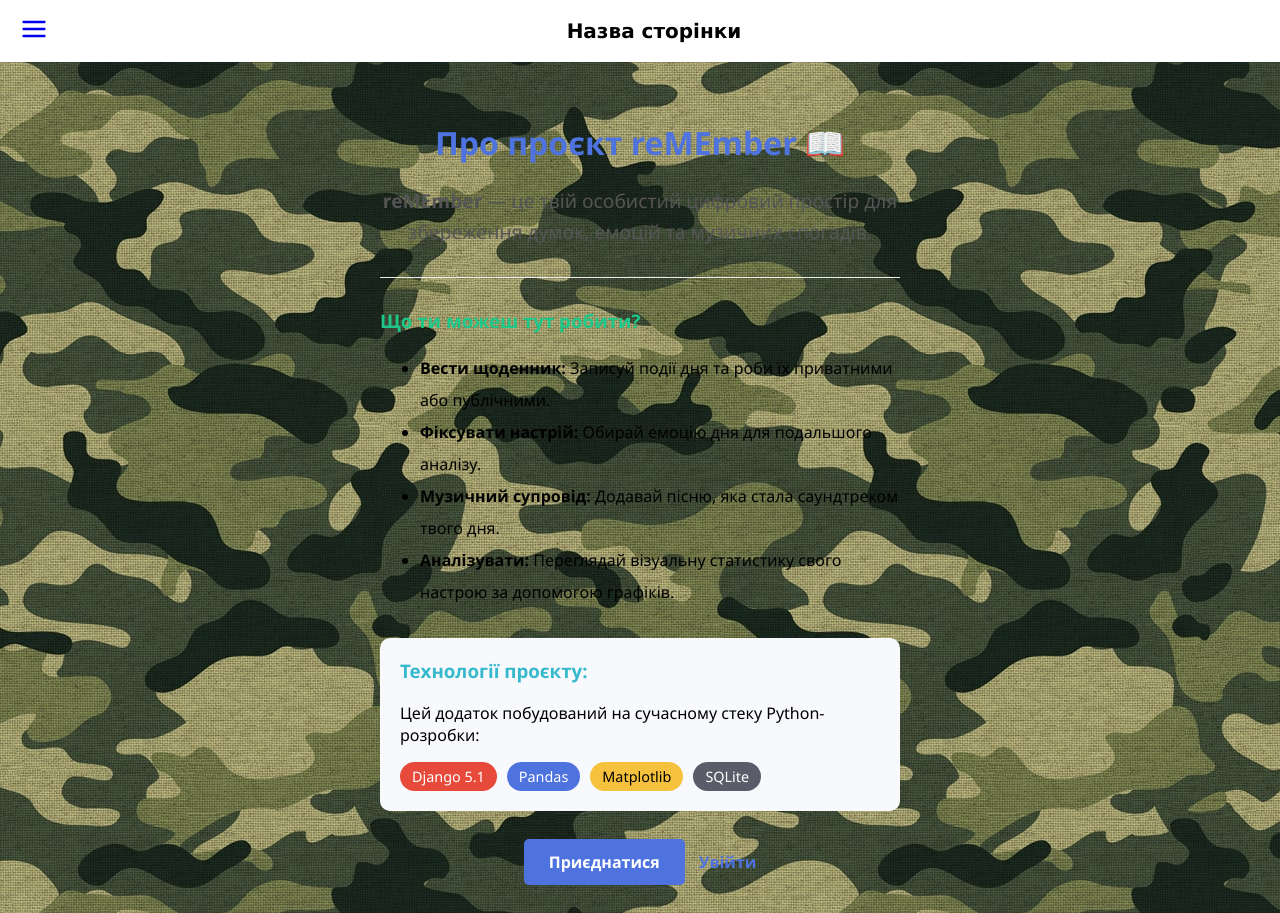
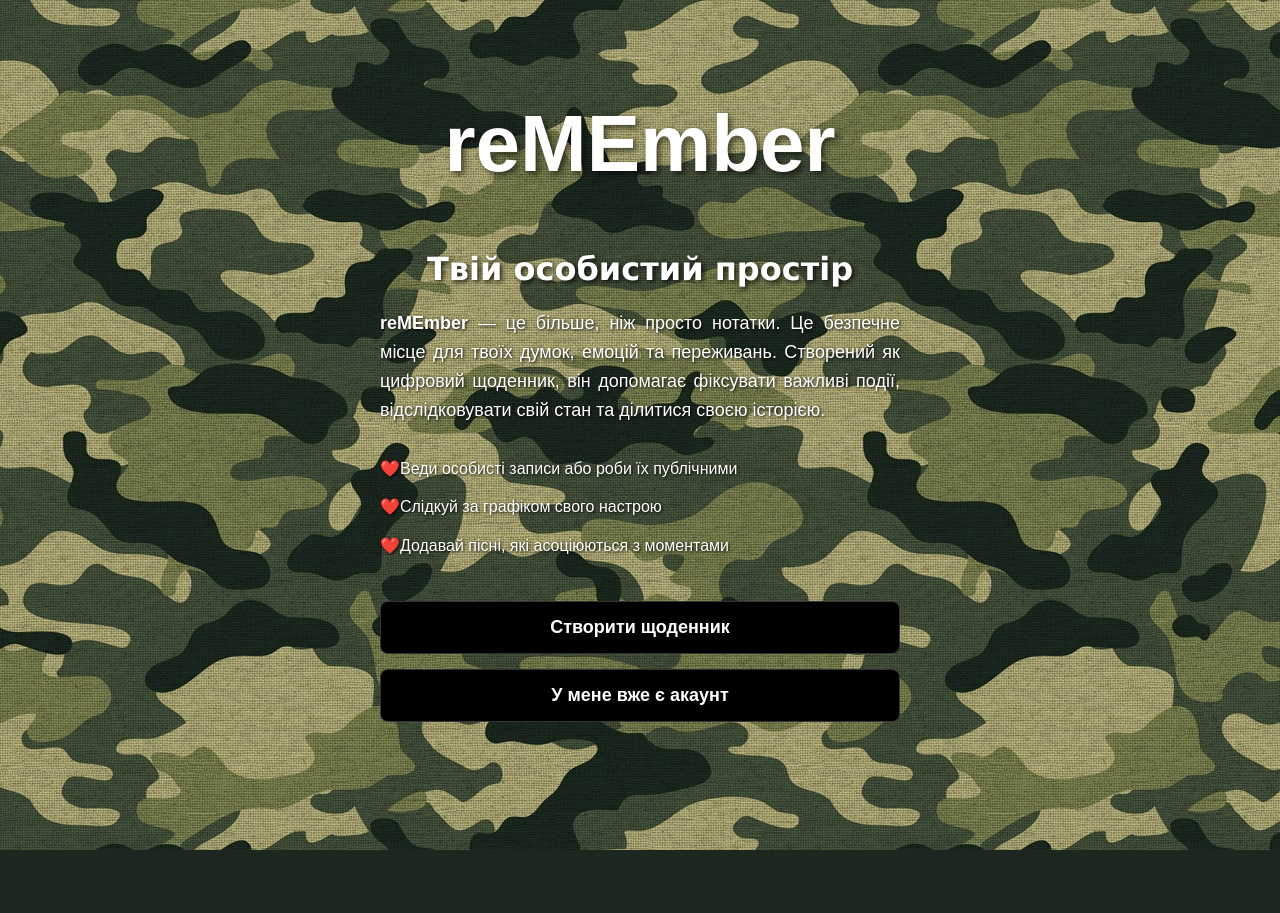
Before and after one commit to MartaMartsiiash/reMEmber, a Django app: page / in a window 1280 px wide. After the commit the page ends 850 px from the top, so only its background shows below. Run offline with Django 5.2, Linux system fonts and the light colour scheme.

Commit message:
Final version

```diff
--- a/reMEmber/diary/forms.py
+++ b/reMEmber/diary/forms.py
@@ -11,6 +11,7 @@ class NoteForm(forms.ModelForm):
     """
     Form for creating and editing notes.
     """
+
     song_title = forms.CharField(label="Назва пісні", max_length=150, required=False)
     song_artist = forms.CharField(label="Виконавець", max_length=150, required=False)
     song_url = forms.URLField(label="Посилання на пісню", required=False)
@@ -25,6 +26,7 @@ class NoteForm(forms.ModelForm):
         """
         Metadata for NoteForm.
         """
+
         model = Note
         fields = ('text', 'mood', 'is_public')
         widgets = {
--- a/reMEmber/diary/models.py
+++ b/reMEmber/diary/models.py
@@ -41,6 +41,7 @@ class Quote(models.Model):
     """
     Represents a short quote.
     """
+
     text = models.TextField()
 
     def __str__(self):
--- a/reMEmber/diary/urls.py
+++ b/reMEmber/diary/urls.py
@@ -18,4 +18,5 @@ urlpatterns = [
     path('statistics/', views.statistics, name='statistics'),
     path('songs/', views.songs_list, name='songs'),
     path('menu/', views.menu, name='menu'),
+    path('note/<int:pk>/like/', views.like_note, name='like_note'),
 ]
--- a/reMEmber/diary/views.py
+++ b/reMEmber/diary/views.py
@@ -11,6 +11,7 @@ from .models import Note, Quote, Song
 from .forms import NoteForm
 import pandas as pd
 import matplotlib.pyplot as plt
+from matplotlib.ticker import MaxNLocator
 import io
 import base64
 
@@ -19,8 +20,6 @@ def main(request):
     """
     Render the main page of the diary application.
     """
-    if request.user.is_authenticated:
-        return redirect('notes_feed')
     return render(request, 'diary/main.html')
 
 @login_required
@@ -104,15 +103,18 @@ def statistics(request):
     plt.switch_backend('Agg')
     plt.figure(figsize=(10, 5))
     df['mood'].value_counts().plot(kind='bar', color=['#4e73df', '#1cc88a', '#36b9cc', '#f6c23e', '#e74a3b'])
-    plt.title('Мій настрій за весь час')
-    plt.ylabel('Кількість днів')
+    plt.title('Мій настрій за весь час', fontsize=16)
+    plt.ylabel('Кількість днів', fontsize=12)
+    plt.xlabel('Тип настрою', fontsize=12)
     plt.xticks(rotation=45)
+    plt.gca().yaxis.set_major_locator(MaxNLocator(integer=True))
     plt.tight_layout()
     buffer = io.BytesIO()
     plt.savefig(buffer, format='png')
     buffer.seek(0)
     graph = base64.b64encode(buffer.read()).decode('utf-8')
     buffer.close()
+    plt.close()
     return render(request, 'diary/statistics.html', {
         'mood_counts': mood_counts,
         'graph': graph
@@ -123,7 +125,7 @@ def notes_feed(request):
     """
     Display paginated feed of public notes.
     """
-    notes_list = Note.objects.filter(is_public=True).order_by('-created_at')
+    notes_list = Note.objects.filter(is_public=True).prefetch_related('likes').order_by('-created_at')
     paginator = Paginator(notes_list, 10)
     page_obj = paginator.get_page(request.GET.get('page'))
     return render(request, 'diary/notes.html', {'page_obj': page_obj})
@@ -145,5 +147,17 @@ def note_detail(request, pk):
     """
     note_item = get_object_or_404(Note, pk=pk)
     if not note_item.is_public and note_item.author != request.user:
-        return redirect('notes_feed')
+        return redirect('notes')
     return render(request, 'diary/note.html', {'note': note_item})
+
+@login_required
+def like_note(request, pk):
+    """
+    Toggle like status for a note.
+    """
+    note = get_object_or_404(Note, pk=pk)
+    if note.likes.filter(id=request.user.id).exists():
+        note.likes.remove(request.user)
+    else:
+        note.likes.add(request.user)
+    return redirect(request.META.get('HTTP_REFERER', 'notes'))
--- a/reMEmber/templates/diary/main.html
+++ b/reMEmber/templates/diary/main.html
@@ -1,43 +1,40 @@
-{% extends 'base_app.html' %}
+{% load static %}
+<!DOCTYPE html>
+<html lang="uk">
+<head>
+    <meta charset="UTF-8">
+    <meta name="viewport" content="width=device-width, initial-scale=1.0">
+    <title>reMEmber — Збережи свої спогади</title>
+    <link rel="stylesheet" href="{% static 'styles/styles.css' %}">
+</head>
+<body class="app-body" style="justify-content: center; padding-bottom: 50px;">
 
-{% block content %}
-<div class="about-container" style="max-width: 800px; margin: 0 auto; padding: 20px; font-family: 'Segoe UI', Tahoma, Geneva, Verdana, sans-serif;">
-    <h1 style="color: #4e73df; text-align: center;">Про проєкт reMEmber 📖</h1>
+    <div class="logo">reMEmber</div>
 
-    <p style="font-size: 1.2rem; line-height: 1.6; text-align: center; color: #555;">
-        <strong>reMEmber</strong> — це твій особистий цифровий простір для збереження думок, емоцій та музичних спогадів.
-    </p>
+    <div class="block" style="max-width: 600px;">
+        <div style="padding: 20px;">
 
-    <hr style="border: 0; border-top: 1px solid #eee; margin: 30px 0;">
+            <h1 style="color: white; margin-top: 0; font-family: 'Verdana', sans-serif; font-size: 32px; text-shadow: 2px 2px 5px rgba(0,0,0,0.8); text-align: center;">
+                Твій особистий простір
+            </h1>
 
-    <div class="features">
-        <h3 style="color: #1cc88a;">Що ти можеш тут робити?</h3>
-        <ul style="line-height: 2;">
-            <li><strong>Вести щоденник:</strong> Записуй події дня та роби їх приватними або публічними.</li>
-            <li><strong>Фіксувати настрій:</strong> Обирай емоцію дня для подальшого аналізу.</li>
-            <li><strong>Музичний супровід:</strong> Додавай пісню, яка стала саундтреком твого дня.</li>
-            <li><strong>Аналізувати:</strong> Переглядай візуальну статистику свого настрою за допомогою графіків.</li>
-        </ul>
-    </div>
+            <p style="color: white; font-size: 18px; line-height: 1.6; text-align: justify; margin-bottom: 30px; text-shadow: 1px 1px 3px rgba(0,0,0,0.9);">
+                <strong>reMEmber</strong> — це більше, ніж просто нотатки. Це безпечне місце для твоїх думок, емоцій та переживань. Створений як цифровий щоденник, він допомагає фіксувати важливі події, відслідковувати свій стан та ділитися своєю історією.
+            </p>
 
-    <div class="tech-stack" style="background-color: #f8f9fc; padding: 20px; border-radius: 10px; margin-top: 30px;">
-        <h3 style="color: #36b9cc; margin-top: 0;">Технології проєкту:</h3>
-        <p>Цей додаток побудований на сучасному стеку Python-розробки:</p>
-        <div style="display: flex; gap: 10px; flex-wrap: wrap;">
-            <span style="background: #e74a3b; color: white; padding: 5px 12px; border-radius: 20px; font-size: 0.9rem;">Django 5.1</span>
-            <span style="background: #4e73df; color: white; padding: 5px 12px; border-radius: 20px; font-size: 0.9rem;">Pandas</span>
-            <span style="background: #f6c23e; color: black; padding: 5px 12px; border-radius: 20px; font-size: 0.9rem;">Matplotlib</span>
-            <span style="background: #5a5c69; color: white; padding: 5px 12px; border-radius: 20px; font-size: 0.9rem;">SQLite</span>
+            <ul style="text-align: left; color: white; font-size: 16px; margin-bottom: 40px; line-height: 1.8; text-shadow: 1px 1px 3px rgba(0,0,0,0.9); list-style-type: none; padding-left: 0;">
+                <li style="margin-bottom: 10px;">❤️Веди особисті записи або роби їх публічними</li>
+                <li style="margin-bottom: 10px;">❤️Слідкуй за графіком свого настрою</li>
+                <li style="margin-bottom: 10px;">❤️Додавай пісні, які асоціюються з моментами</li>
+            </ul>
+
+            <div style="display: flex; flex-direction: column; gap: 15px;">
+                <a href="{% url 'signup' %}" class="btn" style="text-decoration: none;">Створити щоденник</a>
+                <a href="{% url 'log_in' %}" class="btn" style="text-decoration: none;">У мене вже є акаунт</a>
+            </div>
+
         </div>
     </div>
 
-    <div style="margin-top: 40px; text-align: center;">
-        {% if not user.is_authenticated %}
-            <a href="{% url 'signup' %}" style="background-color: #4e73df; color: white; padding: 12px 25px; text-decoration: none; border-radius: 5px; font-weight: bold; margin-right: 10px;">Приєднатися</a>
-            <a href="{% url 'log_in' %}" style="color: #4e73df; text-decoration: none; font-weight: bold;">Увійти</a>
-        {% else %}
-            <a href="{% url 'menu' %}" style="background-color: #1cc88a; color: white; padding: 12px 25px; text-decoration: none; border-radius: 5px; font-weight: bold;">До головного меню</a>
-        {% endif %}
-    </div>
-</div>
-{% endblock %}
+</body>
+</html>
--- a/reMEmber/users/models.py
+++ b/reMEmber/users/models.py
@@ -11,6 +11,7 @@ class User(AbstractUser):
     """
     Custom user model extending Django's AbstractUser.
     """
+
     email = models.EmailField(unique=True)
     location = models.CharField(max_length=200)
 
--- a/reMEmber/users/urls.py
+++ b/reMEmber/users/urls.py
@@ -6,6 +6,7 @@ URL configuration for user-related views.
 from django.urls import path
 from . import views
 
+
 urlpatterns = [
     path('signup/', views.signup, name='signup'),
     path('login/', views.log_in, name='log_in'),
--- a/reMEmber/users/views.py
+++ b/reMEmber/users/views.py
@@ -38,6 +38,8 @@ def log_in(request):
             form.add_error(None, "Неправильні дані для входу")
     else:
         form = AuthenticationForm()
+    form.fields['username'].label = "Ім'я користувача"
+    form.fields['password'].label = "Пароль"
     return render(request, 'users/login.html', {'form': form})
 
 @login_required
```
Also changed, not shown: reMEmber/templates/diary/notes.html (+27 -5 lines), reMEmber/templates/diary/search.html (+38 -5 lines), reMEmber/users/forms.py (+12 -1 lines), reMEmber/db.sqlite3.
